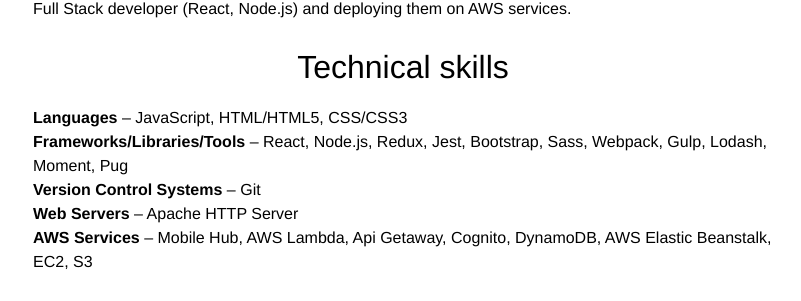
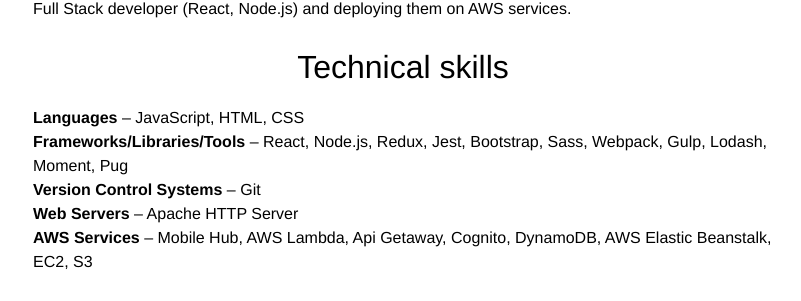
Before and after one commit to yuyokk/yuyokk.github.io, a Jekyll site: the page built from index.md, in a window 1280 px wide. Shown: the part 168-469 px from the top of the page, without its empty margins (237-1038 px from the left). Built offline with Jekyll 4.4.1, drawn with Linux system fonts in a browser that asks for light colours.

Commit message:
plain HTML and CSS

```diff
--- a/index.md
+++ b/index.md
@@ -12,7 +12,7 @@
 
 # Technical skills
 
-+ **Languages** – JavaScript, HTML/HTML5, CSS/CSS3
++ **Languages** – JavaScript, HTML, CSS
 + **Frameworks/Libraries/Tools** – React, Node.js, Redux, Jest, Bootstrap, Sass, Webpack, Gulp, Lodash, Moment, Pug
 + **Version Control Systems** – Git
 + **Web Servers** – Apache HTTP Server
@@ -41,7 +41,7 @@
     <strong>Technologies used</strong>
   </p>
 
-  <p>JavaScript, HTML/HTML5, CSS/CSS3, Node.js, React, Jekyll, Git.</p>
+  <p>JavaScript, HTML, CSS, Node.js, React, Jekyll, Git.</p>
 </div>
 
 <hr />
@@ -71,7 +71,7 @@
     <strong>Technologies used</strong>
   </p>
 
-  <p>JavaScript, HTML/HTML5, CSS/CSS3, Node.js, React, Redux, Webpack, Mocha, Chai, Less, Git.</p>
+  <p>JavaScript, HTML, CSS, Node.js, React, Redux, Webpack, Mocha, Chai, Less, Git.</p>
 </div>
 
 <hr />
@@ -99,7 +99,7 @@
     <strong>Technologies used</strong>
   </p>
 
-  <p>JavaScript, HTML/HTML5, CSS/CSS3, React, Redux, Webpack, Jest, Less, Git, WebSockets.</p>
+  <p>JavaScript, HTML, CSS, React, Redux, Webpack, Jest, Less, Git, WebSockets.</p>
 </div>
 
 <hr />
@@ -128,7 +128,7 @@
     <strong>Technologies used</strong>
   </p>
 
-  <p>JavaScript, HTML/HTML5, CSS/CSS3, Angular, Bootstrap, Sass, Grunt, Perforce, REST API.</p>
+  <p>JavaScript, HTML, CSS, Angular, Bootstrap, Sass, Grunt, Perforce, REST API.</p>
 </div>
 
 <hr />
@@ -145,7 +145,7 @@
     <strong>Technologies used</strong>
   </p>
 
-  <p>Wordpress, Bootstrap, JavaScript, HTML/HTML5, CSS/CSS3.</p>
+  <p>Wordpress, Bootstrap, JavaScript, HTML, CSS.</p>
 
   <p>
     <strong>Some of projects</strong>
@@ -210,7 +210,7 @@
     <strong>Technologies used</strong>
   </p>
 
-  <p>PHP, Wordpress, Magento, Drupal, JavaScript, HTML/HTML5, CSS/CSS3, jQuery, Sass, Bootstrap, Git, Photoshop, MySQL.</p>
+  <p>PHP, Wordpress, Magento, Drupal, JavaScript, HTML, CSS, jQuery, Sass, Bootstrap, Git, Photoshop, MySQL.</p>
 
   <p>
     <strong>Some of projects</strong>
@@ -264,7 +264,7 @@
     <strong>Technologies used</strong>
   </p>
 
-  <p>Perl, Mason, JavaScript, HTML/HTML5, CSS/CSS3, jQuery, Git, SVN, REST API, MySQL.</p>
+  <p>Perl, Mason, JavaScript, HTML, CSS, jQuery, Git, SVN, REST API, MySQL.</p>
 </div>
 
 # Education
```
